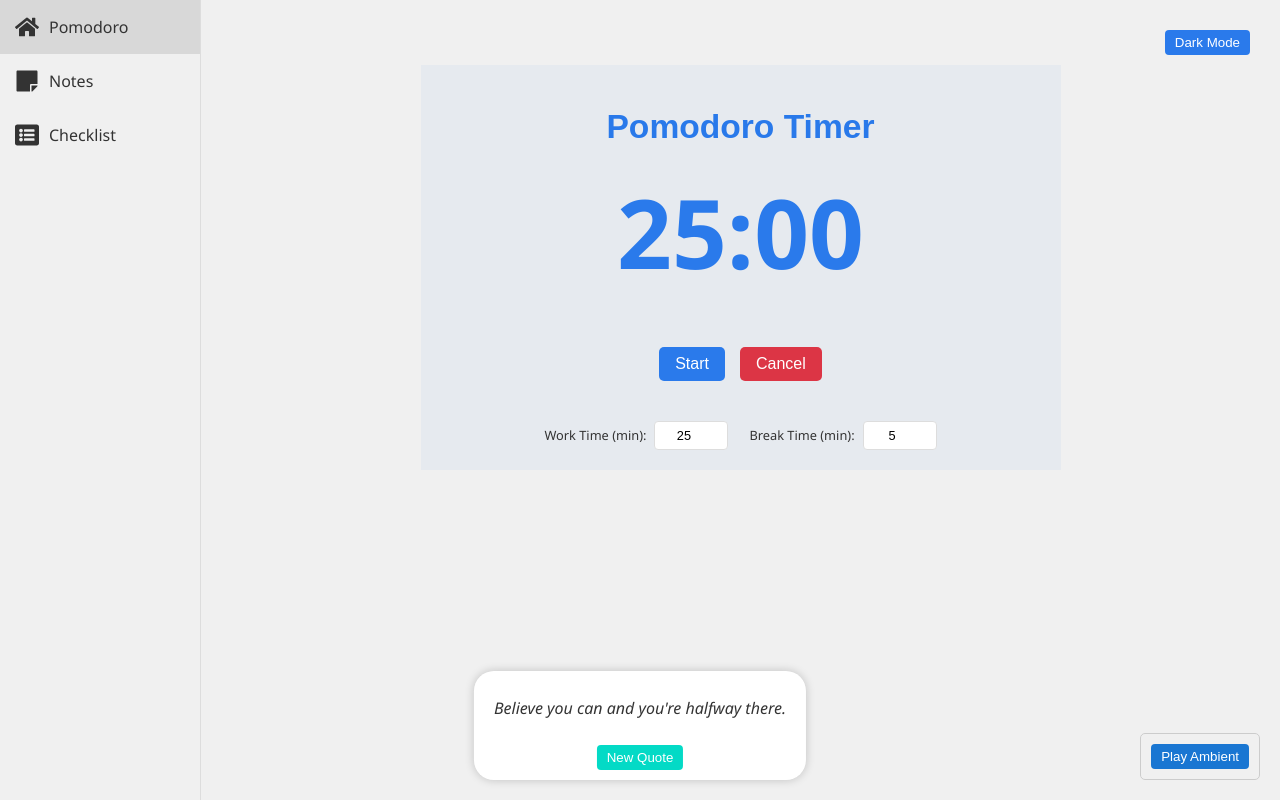
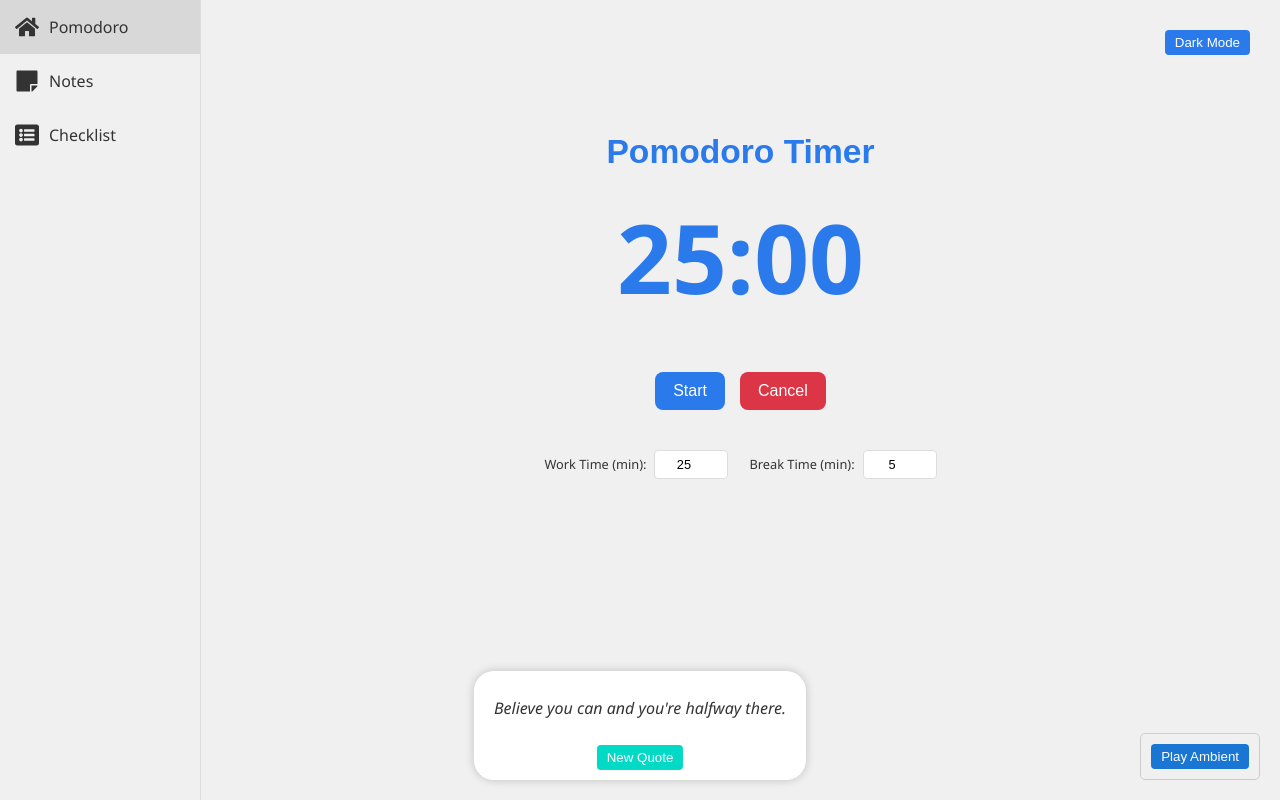
Before and after one commit to Ajithesh9/productivity-hub, a React (Create React App) app: page / in a window 1280 px wide. Built offline with nearby package versions, Linux system fonts and the light colour scheme.

Commit message:
Update Pomodoro.css

```diff
--- a/src/components/Pomodoro/Pomodoro.css
+++ b/src/components/Pomodoro/Pomodoro.css
@@ -8,15 +8,43 @@
   --border-color: #ccc;
 }
 
+/* Main Page Background Animation (visible behind the Pomodoro card) */
+.page-background {
+  position: fixed;
+  top: 0;
+  left: 0;
+  width: 100%;
+  height: 100%;
+  z-index: -2;
+  background: linear-gradient(135deg, #2193b0, #6dd5ed);
+  /* Optional subtle animation */
+  animation: backgroundFlow 20s ease-in-out infinite;
+}
+
+@keyframes backgroundFlow {
+  0% {
+    filter: hue-rotate(0deg);
+  }
+  50% {
+    filter: hue-rotate(20deg);
+  }
+  100% {
+    filter: hue-rotate(0deg);
+  }
+}
+
+/* Pomodoro Container - Remove white background so page background shows */
 .pomodoro {
   text-align: center;
-  padding: 20px;
+  padding: 25px;
   max-width: 600px;
-  margin: 0 auto;
+  margin: 20px auto;
   position: relative;
   overflow: hidden;
+  background: transparent;
 }
 
+/* Modern Card Design with Inset Shadow */
 .pomodoro-title {
   font-family: "Montserrat", sans-serif;
   font-size: 2.1em;
@@ -24,46 +52,39 @@
   color: var(--primary-color);
 }
 
+/* Timer Display */
 .timer-display {
   font-size: 6em;
   font-weight: 700;
   margin: 20px 0;
   color: var(--secondary-color);
   position: relative;
-  z-index: 1;
+  z-index: 2;
 }
 
-/* Background Animation */
-.background-animation {
+/* Water Animation Fill within Pomodoro Card */
+.water-animation {
   position: absolute;
-  top: 0;
+  bottom: 0;
   left: 0;
   width: 100%;
   height: 100%;
   pointer-events: none;
-  z-index: 0;
-  animation: pulse 10s infinite;
+  z-index: 1;
+  background: linear-gradient(to top, currentColor, transparent 80%);
+  transition: height 0.5s;
 }
 
-@keyframes pulse {
-  0%,
-  100% {
-    opacity: 0.15;
-  }
-  50% {
-    opacity: 0.25;
-  }
+/* Different water fill colors for each mode */
+.water-animation.work {
+  color: rgba(25, 118, 210, 0.3);
 }
 
-.background-animation.work {
-  background: rgba(25, 118, 210, 0.2);
+.water-animation.break {
+  color: rgba(76, 175, 80, 0.3);
 }
 
-.background-animation.break {
-  background: rgba(76, 175, 80, 0.2);
-}
-
-/* Progressive Bar */
+/* Progressive Bar (remains unchanged) */
 .progress-bar {
   height: 10px;
   width: 0;
@@ -71,7 +92,7 @@
   margin: 20px 0;
   transition: width 0.5s;
   position: relative;
-  z-index: 1;
+  z-index: 2;
 }
 
 .progress-bar.work {
@@ -89,20 +110,20 @@
   gap: 15px;
   margin: 20px 0;
   position: relative;
-  z-index: 1;
+  z-index: 2;
 }
 
 .controls button {
   font-size: 1em;
-  padding: 8px 16px;
+  padding: 10px 18px;
   cursor: pointer;
   border: none;
-  border-radius: 5px;
+  border-radius: 8px;
   transition: transform 0.2s, box-shadow 0.2s;
 }
 
 .controls button:hover {
-  transform: translateY(-1px);
+  transform: scale(1.05);
   box-shadow: 0 2px 4px rgba(0, 0, 0, 0.1);
 }
 
@@ -124,7 +145,7 @@
   justify-content: center;
   flex-wrap: wrap;
   position: relative;
-  z-index: 1;
+  z-index: 2;
 }
 
 .custom-time div {
```
